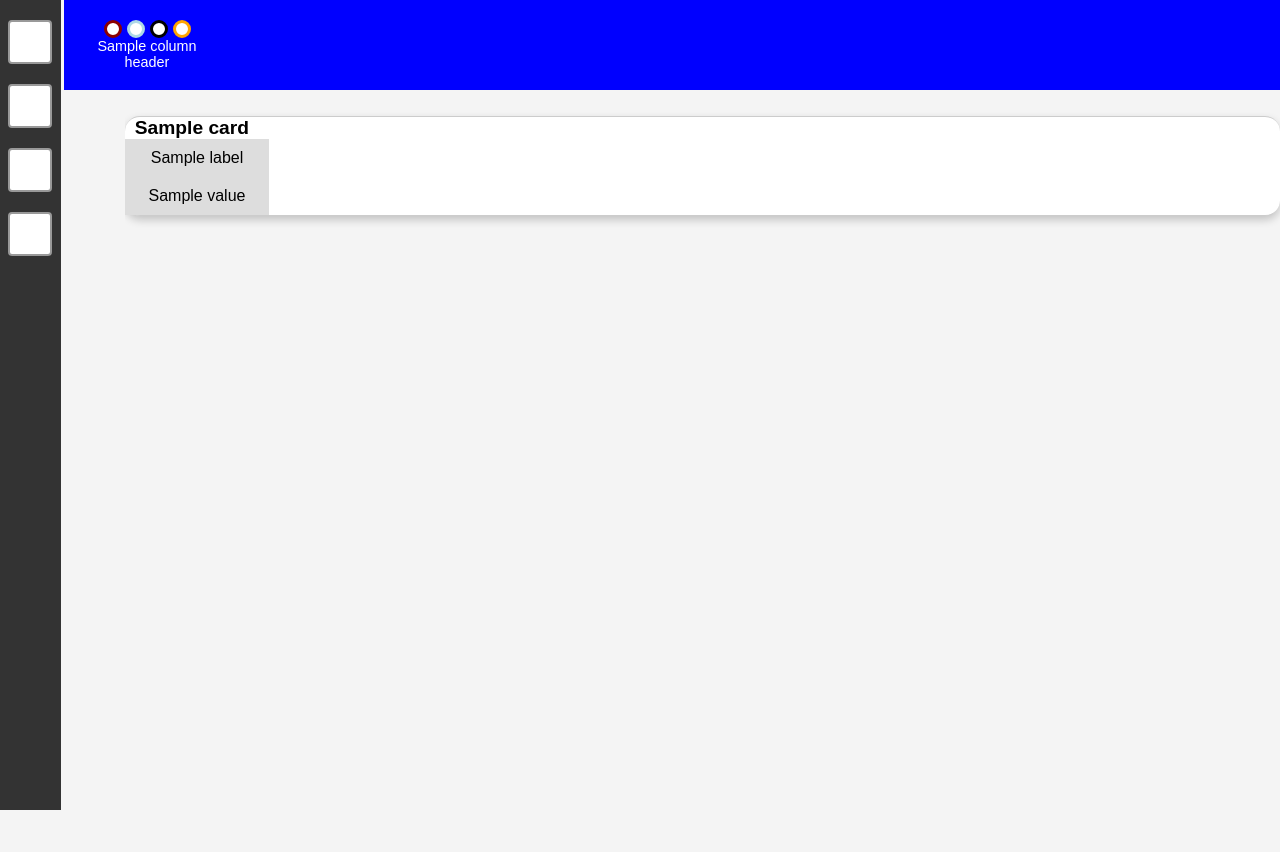
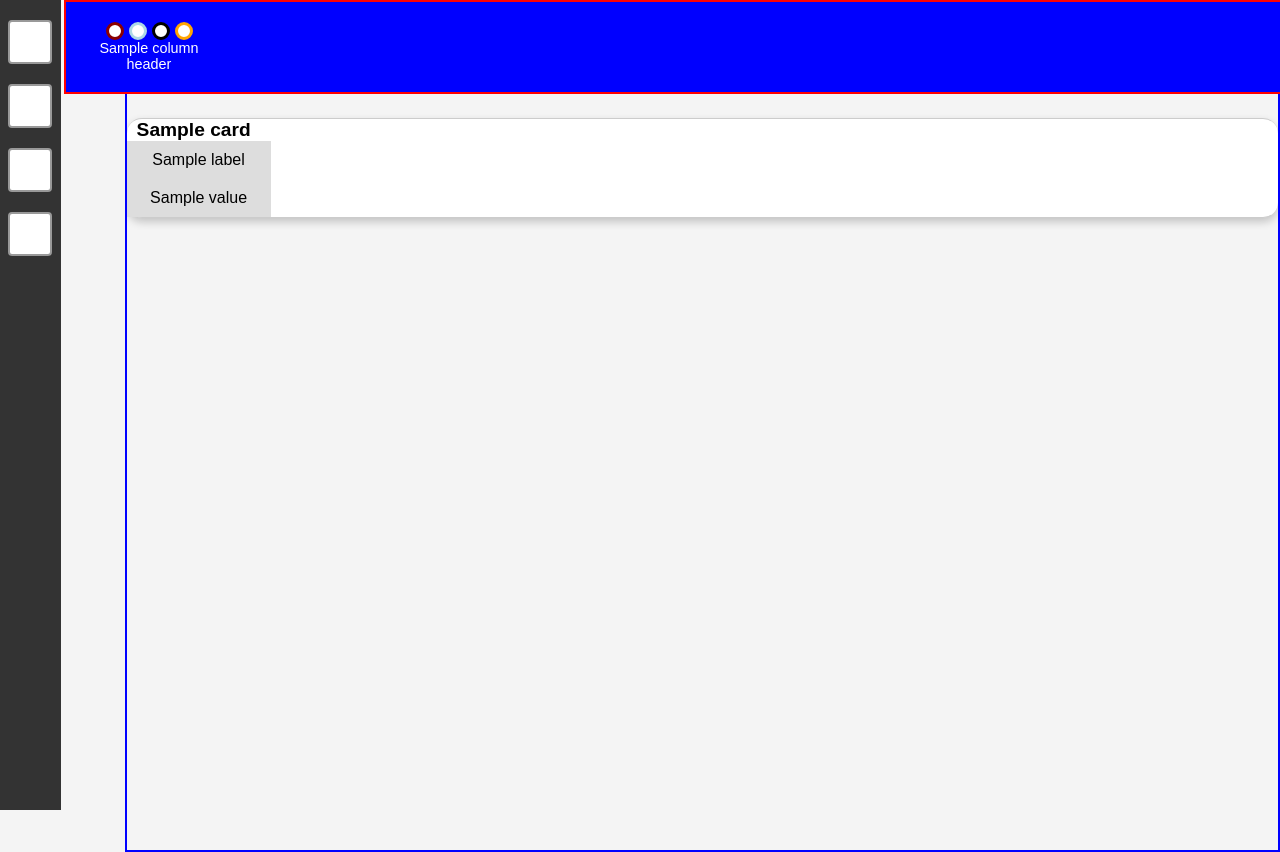
Before and after one commit to artificialname/boardgame, a Flask app: template templates/index.html in a window 1280 px wide. Before the commit the page ends 810 px from the top, so only its background shows below. Run offline with Flask 3, Linux system fonts and the light colour scheme; the template is opened without the code that fills it: most values are stand-ins (such as "Sample title", 1, 10 or a date in 2020).

Commit message:
Update index.html

```diff
--- a/templates/index.html
+++ b/templates/index.html
@@ -49,6 +49,7 @@
             justify-content: center;
             align-items: center;
             z-index: 1000;
+            border: 2px solid red;
         }
 
         .header-grid {
@@ -105,6 +106,7 @@
             display: flex;
             flex-direction: column;
             align-items: center;
+            border: 2px solid blue;
         }
 
         /* CARD STYLES */
```
